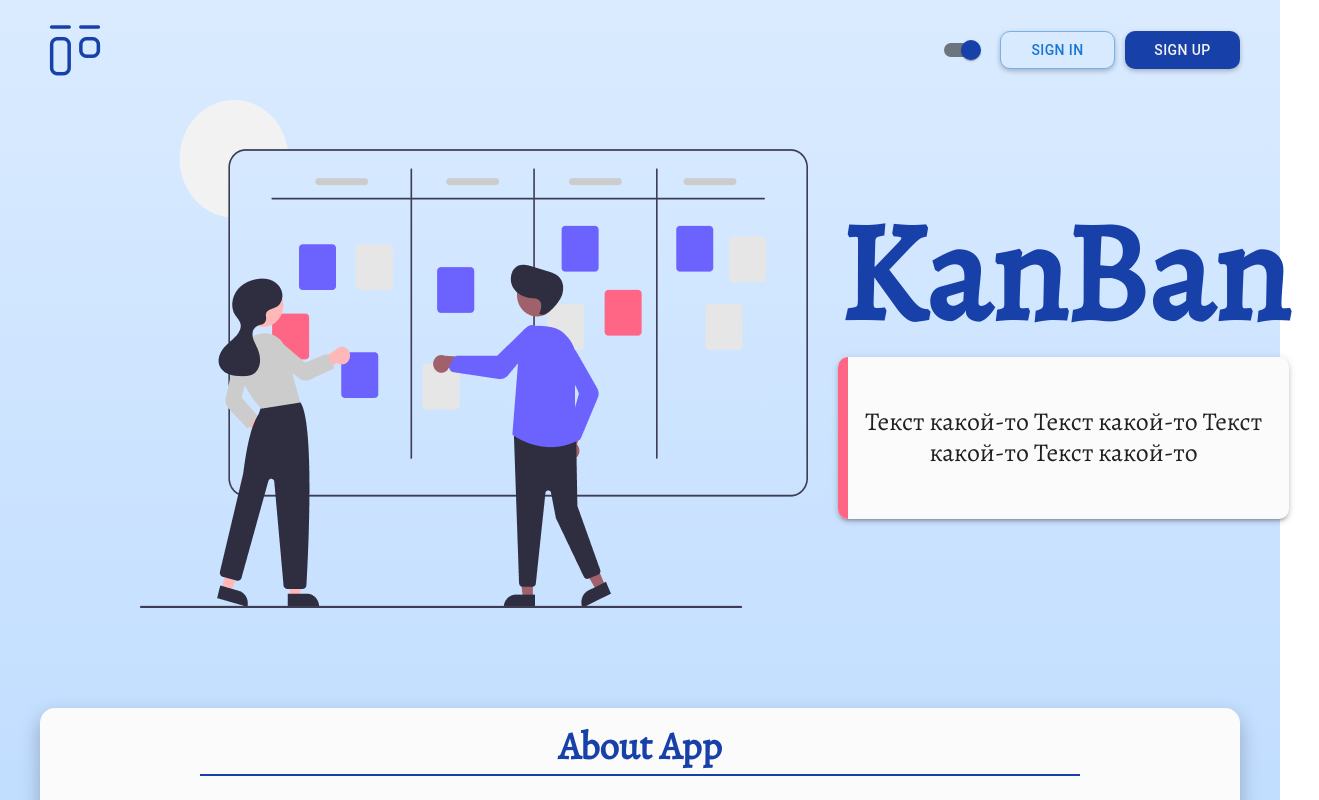
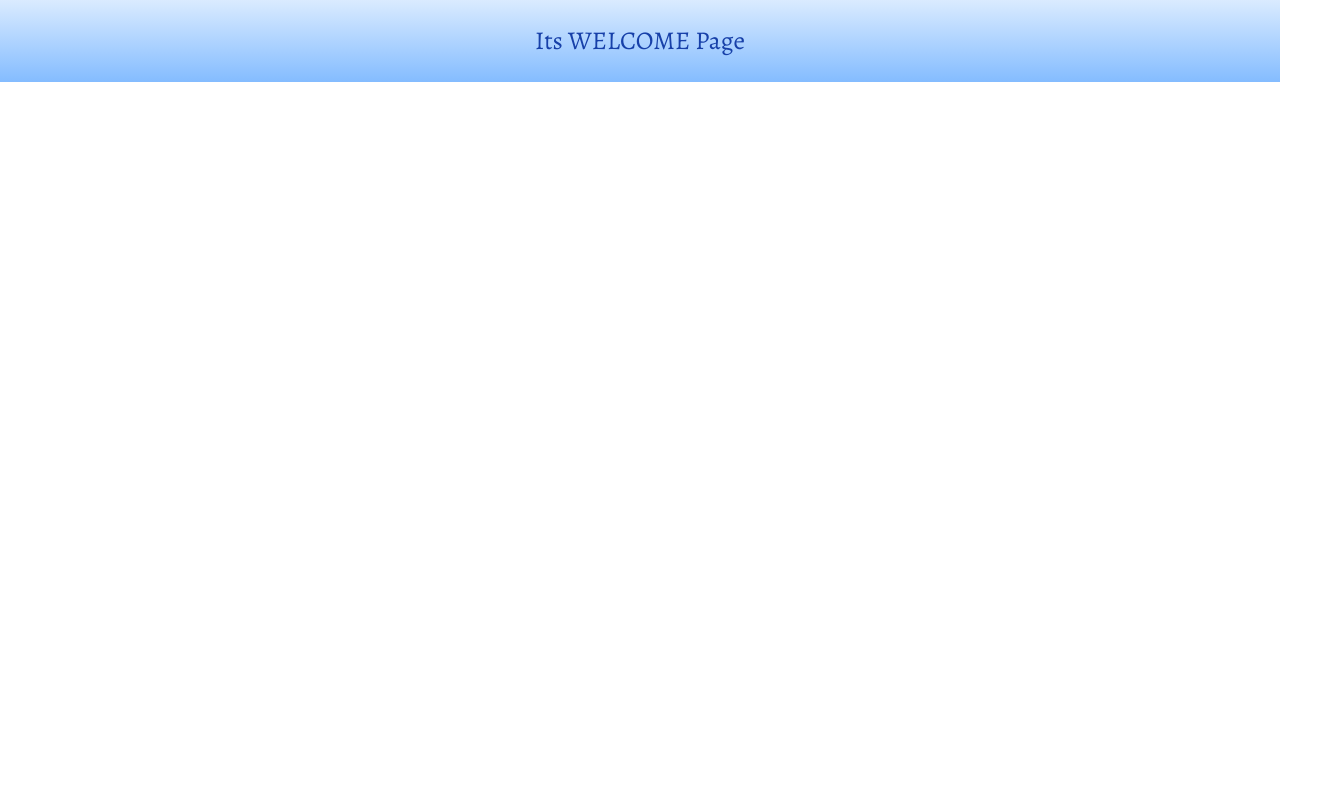
Before and after one commit to Verbena336/project-management-app, a React (Create React App) app in the folder project-management-app/: page /welcome in a window 1280 px wide. Shown: the top 800 px of the page, 1319 px wide, since content can reach past the window. Built offline with nearby package versions, Linux system fonts and the light colour scheme.

Commit message:
feat: update App component

```diff
--- a/project-management-app/src/App.tsx
+++ b/project-management-app/src/App.tsx
@@ -1,7 +1,13 @@
 import React from 'react';
+import { ToastContainer } from 'react-toastify';
 
-import Welcome from './pages/Welcome';
+import AppRoutes from 'components/AppRoutes';
 
-const App = () => <Welcome />;
+const App = () => (
+  <>
+    <AppRoutes />
+    <ToastContainer style={{ fontSize: '15px' }} />
+  </>
+);
 
 export default App;
```
